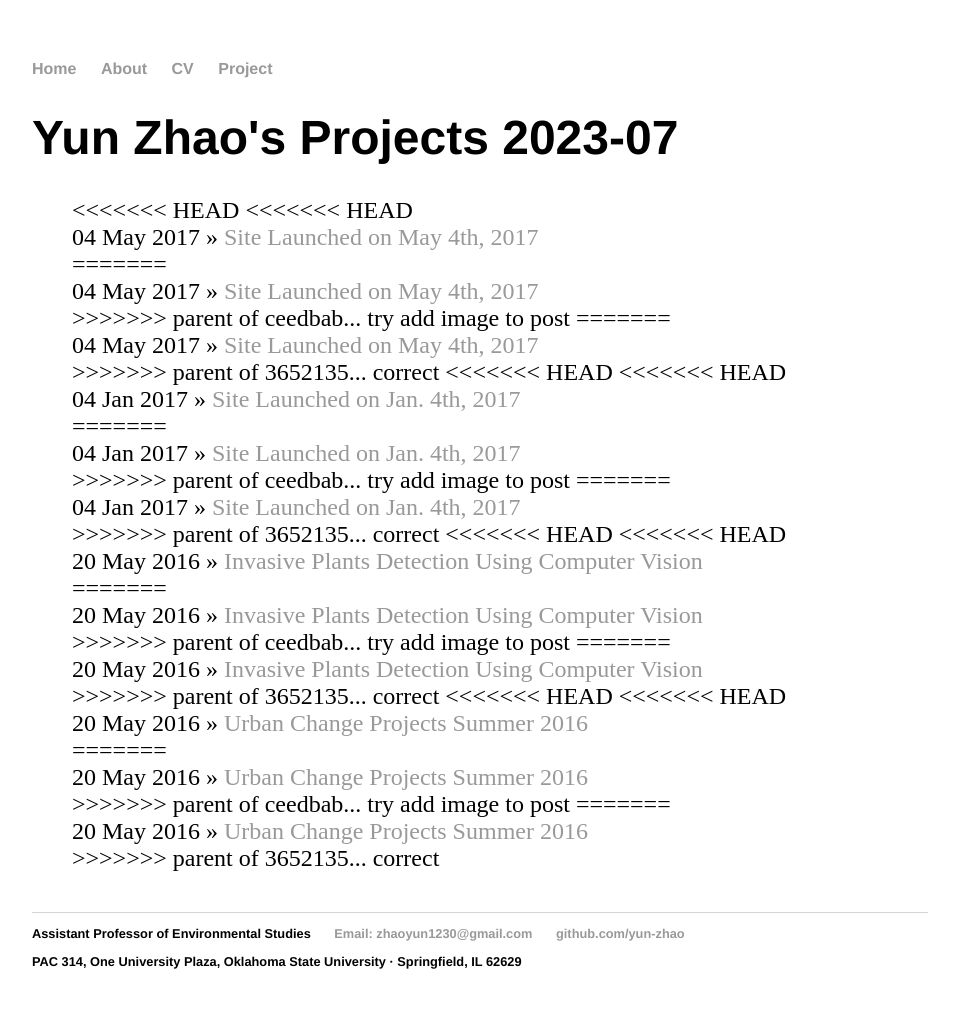
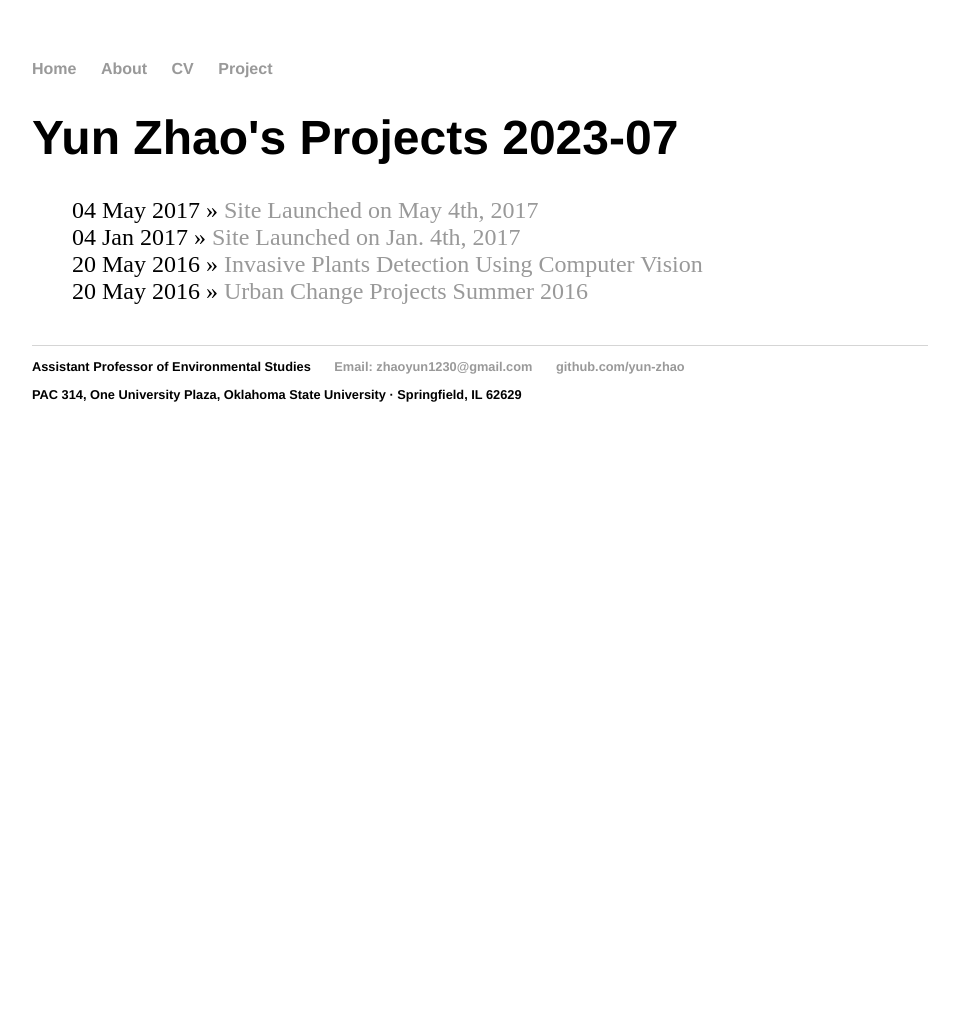
Before and after one commit to yun-zhao/yun-zhao.github.io, a Jekyll site: the page built from project/index.html, in a window 1280 px wide. Shown: the whole page, without its empty margins (160-1119 px from the left). Built offline with Jekyll 4.4.1, drawn with Linux system fonts in a browser that asks for light colours; after the commit the page ends 900 px from its top, so only the background shows below that.

Commit message:
Update index.html

```diff
--- a/project/index.html
+++ b/project/index.html
@@ -6,14 +6,8 @@ title: Yun Zhao's Projects 2023-07
 	<ul class="posts">
 
 	  {% for post in site.posts %}
-<<<<<<< HEAD
-<<<<<<< HEAD
+
 	    <li><span>{{ post.date | date_to_string }}</span> » <a href="{{ post.url }}" title="{{ post.title }}">{{ post.title }}</a></li>
-=======
-	    <li><span>{{ post.date | date_to_string }}</span> » <a href="{{ post.url }}" title="{{ post.title }}">{{ post.title }}</a></li>
->>>>>>> parent of ceedbab... try add image to post
-=======
-	    <li><span>{{ post.capture }}</span><span>{{ post.date | date_to_string }}</span> » <a href="{{ post.url }}" title="{{ post.title }}">{{ post.title }}</a></li>
->>>>>>> parent of 3652135... correct
+
 	  {% endfor %}
 	</ul>
```
